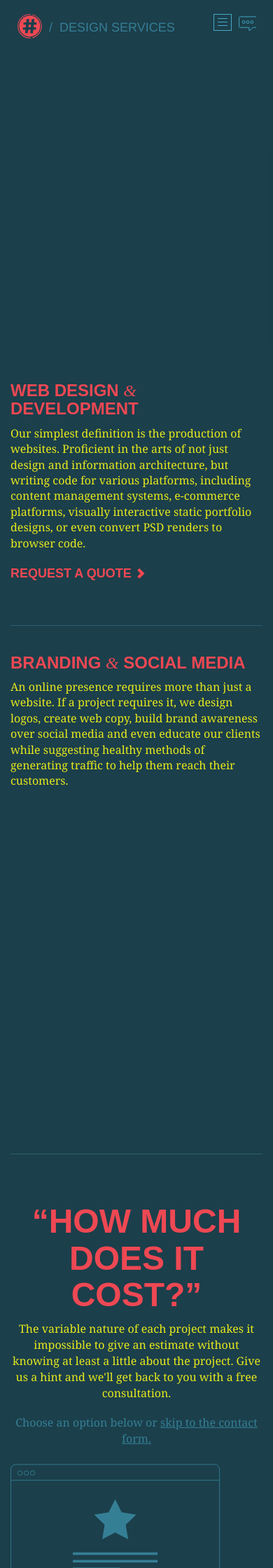
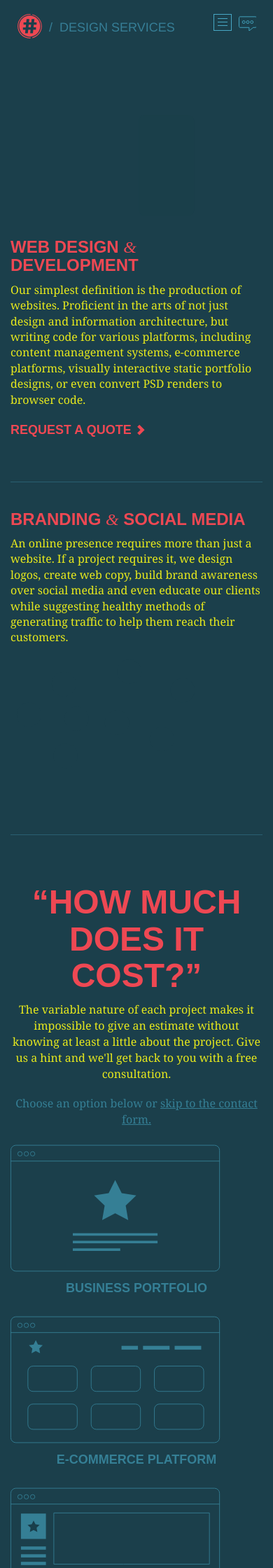
Before and after one commit to HashCookies/hashcookies.github.io, a Jekyll site: the page built from services.html, in a window 390 px wide. Shown: the top 2240 px of the page at 70% size. Built offline with Jekyll 4.4.1, drawn with Linux system fonts in a browser that asks for light colours; nearby versions of some CDN libraries; comment, search, counter and statistics services are not loaded.

Commit message:
Responsive fixes

```diff
--- a/_includes/services.html
+++ b/_includes/services.html
@@ -30,7 +30,7 @@
 					</svg>
 				</div>
 			</div>
-			<div class="col-md-6">
+			<div class="col-md-6 copy-block">
 				<h3>Web Design <span class="amp">&amp;</span> Development</h3>
 				<p class="lead">Our simplest definition is the production of websites. Proficient in the arts of not just design and information architecture, but writing code for various platforms, including content management systems, e-commerce platforms, visually interactive static portfolio designs, or even convert PSD renders to browser code.</p>
 				<p><a href="#" data-toggle="modal" data-target="#request-quote" alt="How much does it cost"><button class="btn btn-large btn-primary">Request a quote <span class="glyphicon glyphicon-chevron-right"></span></button></a></p>
@@ -55,7 +55,7 @@
 		</div>
 		<hr />
 		<div class="row section services-block" id="services-block-2">
-			<div class="col-md-4">
+			<div class="col-md-4 copy-block">
 				<h3>Branding <span class="amp">&amp;</span> Social Media</h3>
 				<p class="lead">An online presence requires more than just a website. If a project requires it, we design logos, create web copy, build brand awareness over social media and even educate our clients while suggesting healthy methods of generating traffic to help them reach their customers.</p>
 			</div>
--- a/_includes/work.html
+++ b/_includes/work.html
@@ -8,9 +8,9 @@
 
 
 
-			<div id="intro-screenshots">
+			<div id="intro-screenshots hidden-xs">
 
-				<div id="scr-aether" class="screenshot"  data-center-top="transform:scale(1)  translateZ(1000px)" data-top-bottom="transform:scale(.8) translateZ(1000px)">
+				<div id="scr-aether" class="screenshot hidden-xs"  data-center-top="transform:scale(1)  translateZ(1000px)" data-top-bottom="transform:scale(.8) translateZ(1000px)">
 					<img src="/assets/images/scr-aether.jpg" alt=""  />
 				</div>
 
--- a/_sass/_style.scss
+++ b/_sass/_style.scss
@@ -1911,11 +1911,28 @@
 		-webkit-transform: scale(0.8);
 		-webkit-transform-origin: top left;
 
-		@media (max-width: $screen-xs-max)	{
+
+	}
+}
+
+@media (max-width: $screen-xs-max)	{
+	#browser-frames {
+		height: 200px;
+		svg {
 			-webkit-transform: scale(0.5);
 			-webkit-transform-origin: top left;
 		}
 	}
+
+	#social-web {
+		height: 200px;
+		svg {
+			-webkit-transform: scale(0.35);
+			-webkit-transform-origin: top left;
+		}
+
+	}
+
 }
 
 .bts {
```
